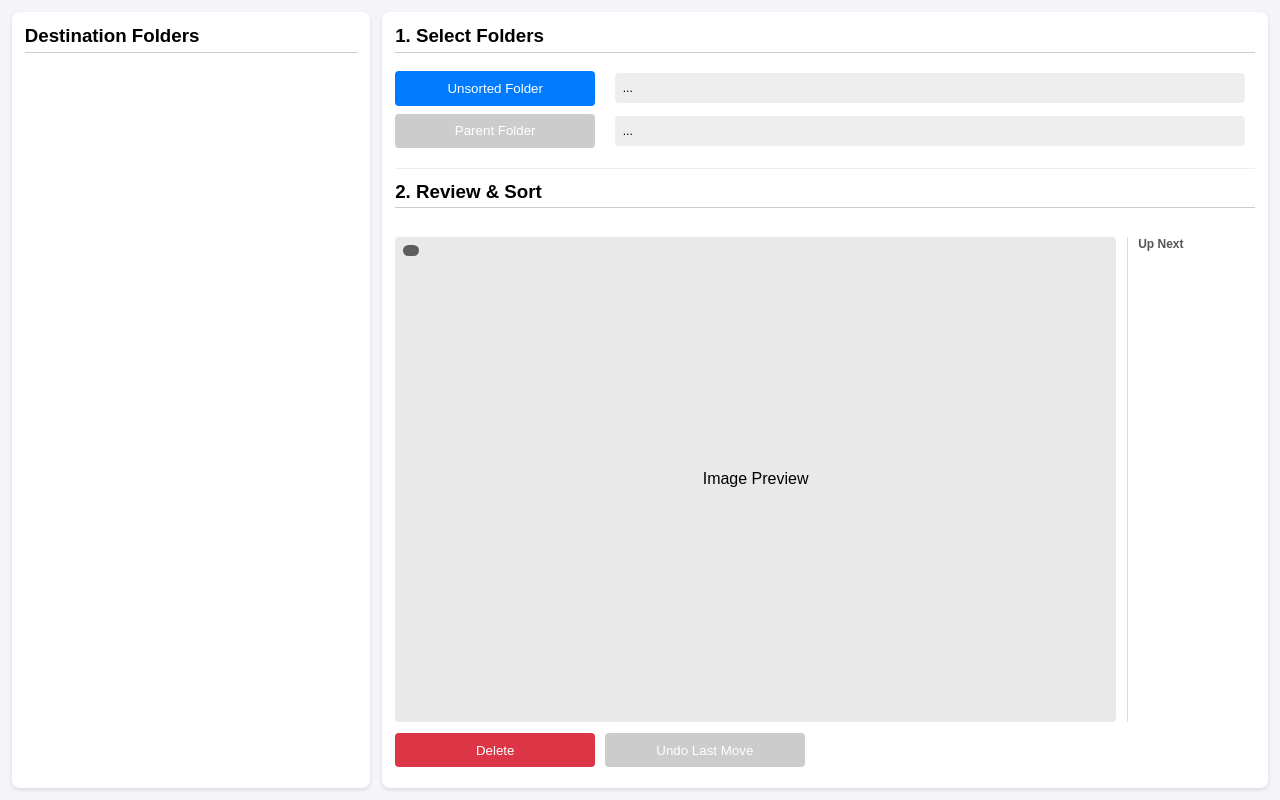
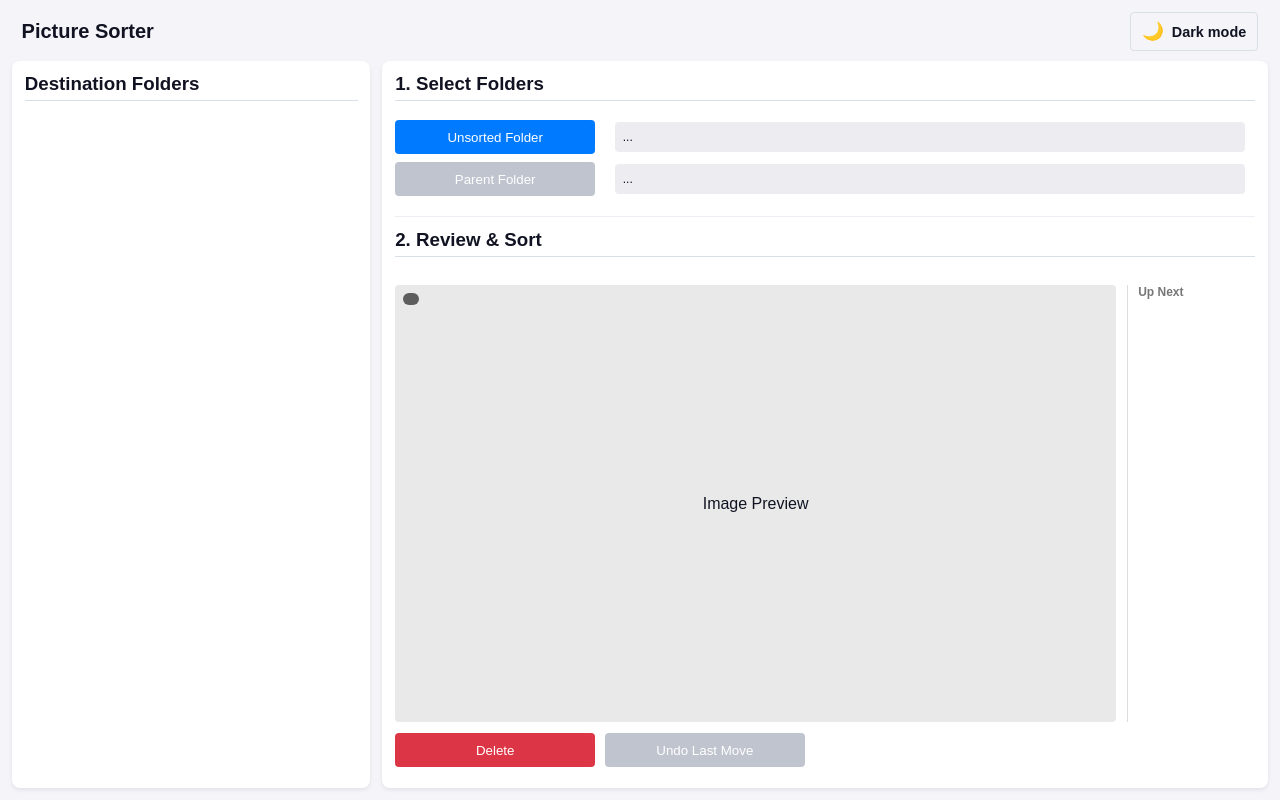
Before and after one commit to benediktpaulus/HI-Sorter, a Flask app: page / in a window 1280 px wide. Run offline with Flask 3, Linux system fonts and the light colour scheme.

Commit message:
Enhance UI with theme toggle and improve styling for better user experience

```diff
--- a/static/script.js
+++ b/static/script.js
@@ -1,3 +1,73 @@
+const THEME_STORAGE_KEY = 'pictureSorterTheme';
+const rootElement = document.documentElement;
+const prefersDarkScheme = window.matchMedia && window.matchMedia('(prefers-color-scheme: dark)').matches;
+let currentTheme = localStorage.getItem(THEME_STORAGE_KEY) || (prefersDarkScheme ? 'dark' : 'light');
+
+function setThemeAttribute(theme) {
+    currentTheme = theme;
+    if (rootElement) {
+        rootElement.setAttribute('data-theme', theme);
+    }
+}
+
+function persistTheme(theme) {
+    try {
+        localStorage.setItem(THEME_STORAGE_KEY, theme);
+    } catch (_) {
+        /* no-op if storage blocked */
+    }
+}
+
+function updateThemeToggleControl(theme) {
+    const toggle = document.getElementById('theme-toggle');
+    if (!toggle) return;
+    const icon = toggle.querySelector('.theme-toggle__icon');
+    const label = toggle.querySelector('.theme-toggle__label');
+    const nextThemeLabel = theme === 'dark' ? 'Light mode' : 'Dark mode';
+    if (icon) icon.textContent = theme === 'dark' ? '☀️' : '🌙';
+    if (label) label.textContent = nextThemeLabel;
+    toggle.setAttribute('aria-pressed', theme === 'dark' ? 'true' : 'false');
+    toggle.setAttribute('title', `Switch to ${nextThemeLabel}`);
+}
+
+function setTheme(theme, { persist = true } = {}) {
+    setThemeAttribute(theme);
+    if (persist) persistTheme(theme);
+    updateThemeToggleControl(theme);
+}
+
+function toggleTheme() {
+    const nextTheme = currentTheme === 'dark' ? 'light' : 'dark';
+    setTheme(nextTheme);
+}
+
+setThemeAttribute(currentTheme);
+
+function initThemeToggle() {
+    updateThemeToggleControl(currentTheme);
+    const toggle = document.getElementById('theme-toggle');
+    if (toggle) {
+        toggle.addEventListener('click', toggleTheme);
+    }
+}
+
+if (document.readyState === 'loading') {
+    document.addEventListener('DOMContentLoaded', initThemeToggle);
+} else {
+    initThemeToggle();
+}
+
+if (window.matchMedia) {
+    const media = window.matchMedia('(prefers-color-scheme: dark)');
+    if (media?.addEventListener) {
+        media.addEventListener('change', (event) => {
+            const storedChoice = localStorage.getItem(THEME_STORAGE_KEY);
+            if (storedChoice) return; // user preference overrides system changes
+            setTheme(event.matches ? 'dark' : 'light', { persist: false });
+        });
+    }
+}
+
 window.addEventListener('pywebviewready', function () {
     const ui = {
         unsortedBtn: document.getElementById('select-unsorted-btn'),
@@ -131,7 +201,7 @@ window.addEventListener('pywebviewready', function () {
             badge.className = 'folder-hotkey-badge';
             badge.textContent = key;
             badge.style.marginLeft = '4px';
-            badge.style.color = '#6c757d';
+            badge.style.color = 'var(--color-hotkey-muted)';
             span.appendChild(badge);
         });
         renderHotkeyLegend();
@@ -152,7 +222,7 @@ window.addEventListener('pywebviewready', function () {
         const entf_function = document.createElement('div');
         entf_function.textContent = '(Delete key = "Entf" on keyboards)';
         entf_function.style.fontSize = '12px';
-        entf_function.style.color = '#777';
+        entf_function.style.color = 'var(--color-hotkey-muted)';
         legend.appendChild(title);
         legend.appendChild(entf_function);
 
@@ -160,7 +230,7 @@ window.addEventListener('pywebviewready', function () {
         if (slots.length === 0) {
             const empty = document.createElement('div');
             empty.style.fontSize = '12px';
-            empty.style.color = '#777';
+            empty.style.color = 'var(--color-hotkey-muted)';
             empty.textContent = 'Press 1–9 (click folders to assign)';
             legend.appendChild(empty);
             return;
--- a/static/style.css
+++ b/static/style.css
@@ -1,15 +1,79 @@
 /* Ensure the page never exceeds the viewport height due to outer spacing */
 html, body { height: 100%; }
+
+:root {
+    color-scheme: light;
+    --color-bg: #f4f4f9;
+    --color-text: #111322;
+    --color-panel-bg: #ffffff;
+    --color-panel-shadow: rgba(15, 23, 42, 0.08);
+    --color-border: #d9dfe6;
+    --color-muted-border: #eceef4;
+    --color-muted-bg: #eceff4;
+    --color-folder-path-bg: #ededf1;
+    --color-folder-link: #0056b3;
+    --color-folder-link-hover: #003d80;
+    --color-image-bg: #e9e9e9;
+    --color-preview-border: #dddddd;
+    --color-selection-text: #3b5bdb;
+    --color-hotkey-bg: #ffffff;
+    --color-hotkey-border: #e6e6e6;
+    --color-hotkey-text: #222222;
+    --color-hotkey-muted: #777777;
+    --color-hotkey-badge-bg: #f0f3ff;
+    --color-hotkey-badge-text: #3b5bdb;
+    --color-button-primary: #007bff;
+    --color-button-primary-text: #ffffff;
+    --color-button-danger: #dc3545;
+    --color-button-disabled: #bfc4cf;
+    --color-icon-btn: #555555;
+    --color-icon-btn-hover-bg: rgba(0, 0, 0, 0.06);
+    --color-icon-btn-danger: #c23b3b;
+    --color-icon-btn-danger-hover-bg: rgba(194, 59, 59, 0.12);
+}
+
+:root[data-theme='dark'] {
+    color-scheme: dark;
+    --color-bg: #0f1116;
+    --color-text: #f4f6fb;
+    --color-panel-bg: #1b1f27;
+    --color-panel-shadow: rgba(0, 0, 0, 0.55);
+    --color-border: #2b3140;
+    --color-muted-border: #2f3442;
+    --color-muted-bg: #252a38;
+    --color-folder-path-bg: #252a39;
+    --color-folder-link: #8ab4ff;
+    --color-folder-link-hover: #c3d9ff;
+    --color-image-bg: #151823;
+    --color-preview-border: #2f3546;
+    --color-selection-text: #8ab4ff;
+    --color-hotkey-bg: #1f2430;
+    --color-hotkey-border: #2b3040;
+    --color-hotkey-text: #e6ebff;
+    --color-hotkey-muted: #a6b3cf;
+    --color-hotkey-badge-bg: #2f3b63;
+    --color-hotkey-badge-text: #d7e3ff;
+    --color-button-primary: #3b82f6;
+    --color-button-primary-text: #f8fbff;
+    --color-button-danger: #f87171;
+    --color-button-disabled: #4f5668;
+    --color-icon-btn: #d6daf1;
+    --color-icon-btn-hover-bg: rgba(255, 255, 255, 0.08);
+    --color-icon-btn-danger: #f59f9f;
+    --color-icon-btn-danger-hover-bg: rgba(245, 159, 159, 0.18);
+}
 
 body {
     font-family: sans-serif;
     margin: 0; /* avoid adding to 100vh and causing scroll */
     padding: clamp(12px, 1.5vmin, 24px); /* keep the same visual spacing */
-    background-color: #f4f4f9;
+    background-color: var(--color-bg);
+    color: var(--color-text);
     display: flex;
     flex-direction: column;
     height: 100vh; /* Fill the full viewport height */
     box-sizing: border-box; /* include padding inside the 100vh */
+    gap: clamp(8px, 1.2vmin, 14px);
 }
 
 /* Make descendants inherit border-box to avoid layout surprises */
@@ -24,10 +88,10 @@ body {
 
 /* --- Panels --- */
 .panel {
-    background: white;
+    background: var(--color-panel-bg);
     padding: clamp(12px, 1.6vmin, 22px);
     border-radius: 8px;
-    box-shadow: 0 2px 4px rgba(0,0,0,0.1);
+    box-shadow: 0 2px 4px var(--color-panel-shadow);
     display: flex;
     flex-direction: column;
     min-width: 0; /* Prevent flex panels from overflowing */
@@ -46,19 +110,19 @@ body {
 button {
     padding: clamp(8px, 1.2vmin, 12px) clamp(10px, 1.6vmin, 16px);
     border: none;
-    background-color: #007bff;
-    color: white;
+    background-color: var(--color-button-primary);
+    color: var(--color-button-primary-text);
     border-radius: 4px;
     cursor: pointer;
     margin-bottom: clamp(6px, 1vmin, 12px);
     width: 25vmin;
 }
 button:disabled {
-    background-color: #ccc;
+    background-color: var(--color-button-disabled);
     cursor: not-allowed;
 }
 h3 {
-    border-bottom: 1px solid #ccc;
+    border-bottom: 1px solid var(--color-border);
     padding-bottom: clamp(4px, 0.6vmin, 8px);
     margin-top: 0;
 }
@@ -77,7 +141,7 @@ h3 {
 /* --- Folder Selection --- */
 .folder-selectors {
     margin-bottom: clamp(10px, 1.5vmin, 16px);
-    border-bottom: 1px solid #eee;
+    border-bottom: 1px solid var(--color-muted-border);
     padding-bottom: clamp(10px, 1.5vmin, 16px);
 }
 .selector-row {
@@ -91,7 +155,7 @@ h3 {
     margin-bottom: 0;
 }
 .folder-path {
-    background: #eee;
+    background: var(--color-folder-path-bg);
     padding: clamp(6px, 1vmin, 10px);
     border-radius: 4px;
     word-break: break-all;
@@ -194,13 +259,13 @@ h3 {
 }
 .preview-panel h4 {
     margin: 0 0 10px 0;
-    color: #555;
+    color: var(--color-hotkey-muted);
     font-size: clamp(12px, 1.2vmin, 14px);
     font-weight: bold;
 }
 .selection-indicator {
     font-size: clamp(11px, 1.1vmin, 13px);
-    color: #3b5bdb;
+    color: var(--color-selection-text);
     margin-bottom: 8px;
     min-height: 16px;
 }
@@ -348,28 +413,67 @@ h3 {
     height: clamp(16px, 2vmin, 20px);
     font-size: clamp(10px, 1.2vmin, 12px);
     line-height: clamp(16px, 2vmin, 20px);
-    color: #555;
+    color: var(--color-icon-btn);
     border-radius: 4px;
     cursor: pointer;
     transition: background 120ms ease, color 120ms ease;
 }
 .icon-btn:hover {
-    background: rgba(0, 0, 0, 0.06);
-    color: #111;
+    background: var(--color-icon-btn-hover-bg);
+    color: var(--color-text);
 }
 .icon-btn:focus-visible {
     outline: 2px solid #2684ff;
     outline-offset: 2px;
 }
 .icon-btn--danger {
-    color: #c23b3b;
+    color: var(--color-icon-btn-danger);
     font-weight: 700; /* bold X */
 }
 .icon-btn--danger:hover {
-    background: rgba(194, 59, 59, 0.12);
+    background: var(--color-icon-btn-danger-hover-bg);
     color: #a51f1f;
 }
 #folder-tree h3 + .icon-btn {
     margin-left: 2px;
     transform: translateY(1px);
 }
+
+/* --- App Header & Theme Toggle --- */
+.app-header {
+    display: flex;
+    align-items: center;
+    justify-content: space-between;
+    gap: clamp(10px, 2vmin, 24px);
+    padding: 0 clamp(4px, 1.2vmin, 12px);
+}
+.app-header h1 {
+    margin: 0;
+    font-size: clamp(20px, 2.4vmin, 32px);
+    font-weight: 600;
+}
+.theme-toggle {
+    width: auto;
+    min-width: max-content;
+    display: inline-flex;
+    align-items: center;
+    gap: 8px;
+    margin-bottom: 0;
+    background: transparent;
+    border: 1px solid var(--color-border);
+    color: var(--color-text);
+    padding: clamp(6px, 1vmin, 10px) clamp(10px, 1.4vmin, 14px);
+}
+.theme-toggle:hover {
+    background: rgba(0, 0, 0, 0.05);
+}
+:root[data-theme='dark'] .theme-toggle:hover {
+    background: rgba(255, 255, 255, 0.08);
+}
+.theme-toggle__icon {
+    font-size: 1.1rem;
+}
+.theme-toggle__label {
+    font-size: 0.9rem;
+    font-weight: 600;
+}
--- a/templates/index.html
+++ b/templates/index.html
@@ -8,6 +8,13 @@
     <link rel="stylesheet" href="{{ url_for('static', filename='style.css') }}">
 </head>
 <body>
+    <header class="app-header">
+        <h1>Picture Sorter</h1>
+        <button id="theme-toggle" class="theme-toggle" type="button" aria-live="polite" aria-pressed="false">
+            <span class="theme-toggle__icon" aria-hidden="true">🌙</span>
+            <span class="theme-toggle__label">Dark mode</span>
+        </button>
+    </header>
     <div class="container">
         <div class="panel left-panel">
             <div class="tree" id="folder-tree">
```
Also changed, not shown: other parts of static/style.css (+15 -14 lines), README.md, 1 other file.
